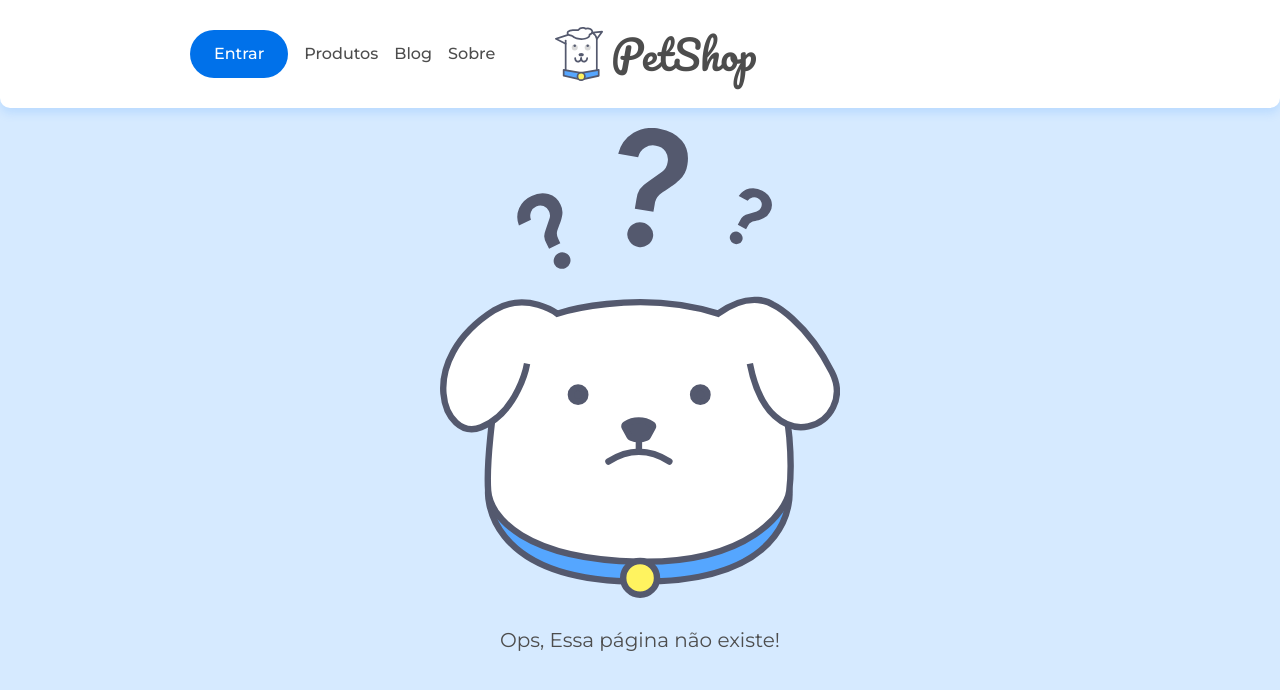
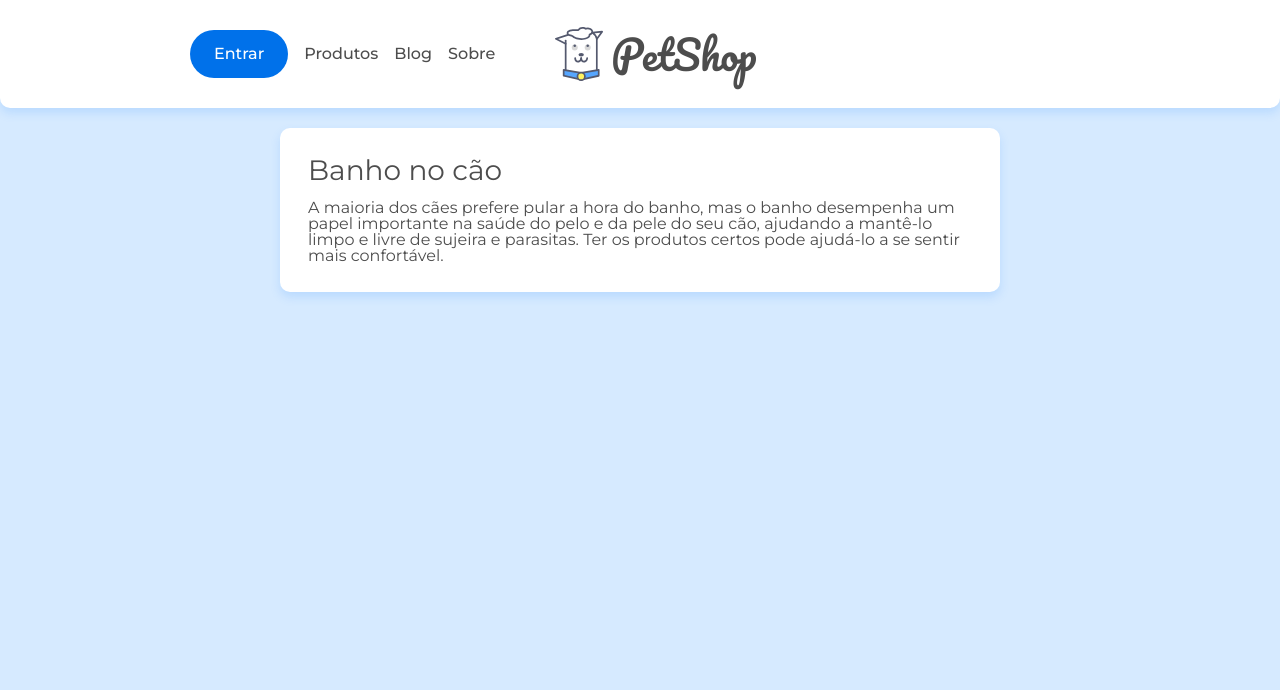
Before and after one commit to brulilika/ReactJS, a React (Create React App) app in the folder 7-NavegacaoSPA/: page /posts/1 in a window 1280 px wide. Shown: the top 690 px of the page. Built offline with nearby package versions, Linux system fonts and the light colour scheme; data requests are answered from the project's data file.

Commit message:
pagina de post com tratamento de erro

```diff
--- a/7-NavegacaoSPA/src/App.jsx
+++ b/7-NavegacaoSPA/src/App.jsx
@@ -6,6 +6,7 @@ import Home from './paginas/Home'
 import Sobre from './paginas/Sobre'
 import Pagina404 from './paginas/Page404'
 import Cabecalho from './components/Cabecalho'
+import Posts from './paginas/Post'
 
 function App() {
 
@@ -20,6 +21,9 @@ function App() {
           <Route path='/sobre'>
             <Sobre/>
           </Route>
+          <Route path='/posts/:id'>
+            <Posts/>
+          </Route>
           <Route>
             <Pagina404/>
           </Route>
--- a/7-NavegacaoSPA/src/components/ListPost.jsx
+++ b/7-NavegacaoSPA/src/components/ListPost.jsx
@@ -7,7 +7,7 @@ function ListaPost({url}){
 
     useEffect(() =>{
         buscaPost(url,setPosts)
-    }, [])
+    }, [url])
 
     return(
         <section className="posts container">
--- /dev/null
+++ b/7-NavegacaoSPA/src/paginas/Post.jsx
@@ -0,0 +1,26 @@
+import React, { useEffect, useState } from "react";
+import {buscaPost} from '../api/api'
+import { useParams, useHistory } from "react-router-dom";
+import '../assets/css/post.css'
+
+function Posts(){
+    let history = useHistory()
+    const [post, setPost] = useState({})
+    const {id} = useParams()
+    useEffect(() =>{
+        buscaPost(`/posts/${id}`, setPost).catch(() => {
+            history.push('/404')
+        })
+    }, [id])
+
+    return (
+        <main className="container flex flex--centro">
+            <article className="cartao post">
+                <h2 className="cartao__titulo">{post.title}</h2>
+                <p className="carta__texto">{post.body}</p>
+            </article>
+        </main>
+    )
+}
+
+ export default Posts
```
Also changed, not shown: 1 other file (tests, documents, lock files or other folders).
